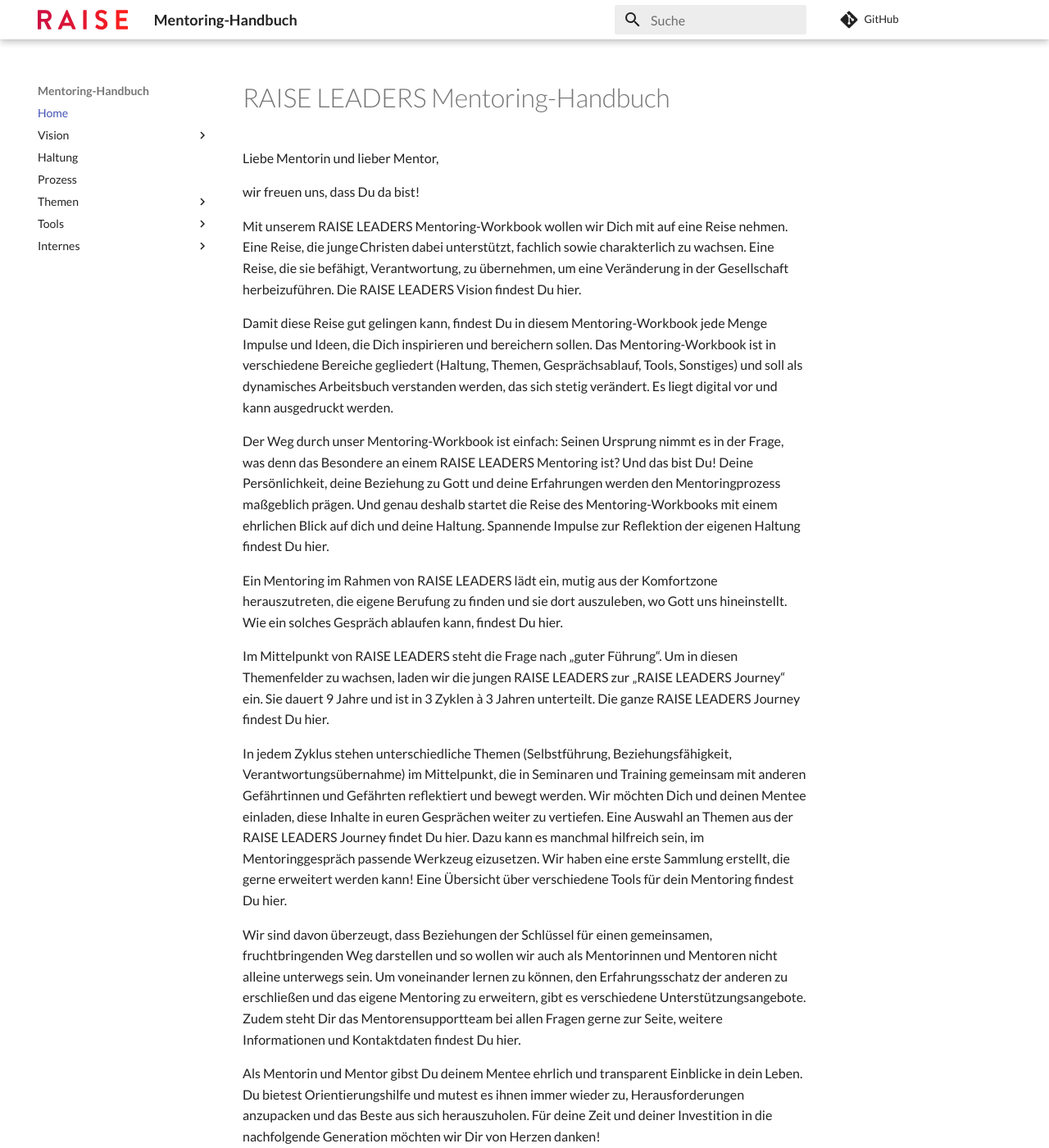
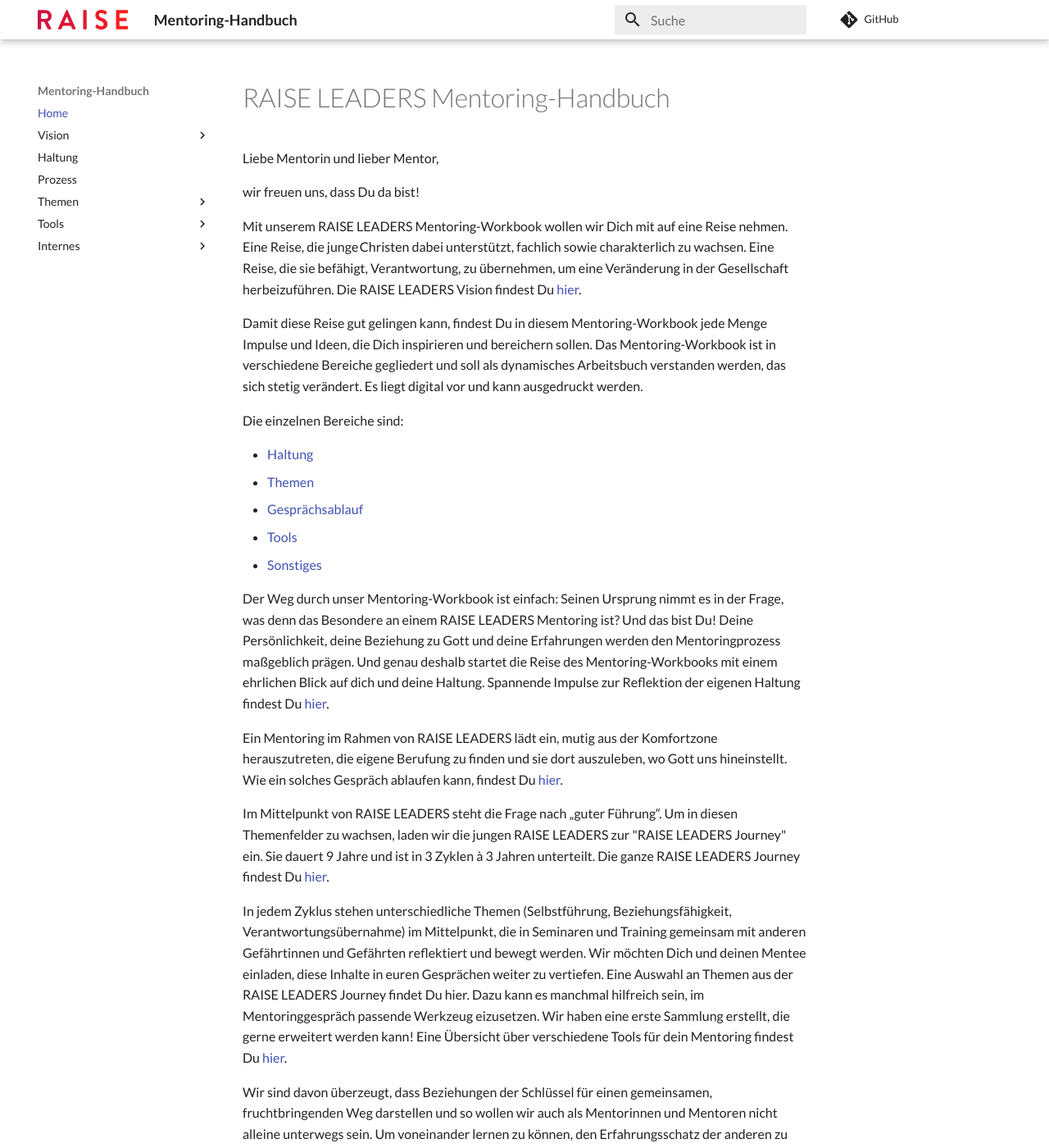
Before and after one commit to chbndrhnns/raise-mentoring-workbook, an MkDocs documentation site: the page built from docs/index.md, in a window 1280 px wide and 1400 px high. Shown: the whole window at 82% size. Built offline with MkDocs 1.6.1 and Material for MkDocs 9.7.7, drawn with Linux system fonts in a browser that asks for light colours; comment, search, counter and statistics services are not loaded; some of the changed text lies outside the part shown.

Commit message:
feat: Add links to introduction

```diff
--- a/docs/index.md
+++ b/docs/index.md
@@ -4,26 +4,35 @@
 
 wir freuen uns, dass Du da bist!
 
-Mit unserem RAISE LEADERS Mentoring-Workbook wollen wir Dich mit auf eine Reise nehmen. Eine Reise, die junge Christen dabei unterstützt, fachlich sowie charakterlich zu wachsen. Eine Reise, die sie befähigt, Verantwortung, zu übernehmen, um eine Veränderung in der Gesellschaft herbeizuführen. Die RAISE LEADERS Vision findest Du hier.
+Mit unserem RAISE LEADERS Mentoring-Workbook wollen wir Dich mit auf eine Reise nehmen. Eine Reise, die junge Christen dabei unterstützt, fachlich sowie charakterlich zu wachsen. Eine Reise, die sie befähigt, Verantwortung, zu übernehmen, um eine Veränderung in der Gesellschaft herbeizuführen. Die RAISE LEADERS Vision findest Du [hier](./vision/index.md).
 
-Damit diese Reise gut gelingen kann, findest Du in diesem Mentoring-Workbook jede Menge Impulse und Ideen, die Dich inspirieren und bereichern sollen. Das Mentoring-Workbook ist in verschiedene Bereiche gegliedert (Haltung, Themen, Gesprächsablauf, Tools, Sonstiges) und soll als dynamisches Arbeitsbuch verstanden werden, das sich stetig verändert. Es liegt digital vor und kann ausgedruckt werden.
+Damit diese Reise gut gelingen kann, findest Du in diesem Mentoring-Workbook jede Menge Impulse und Ideen, die Dich inspirieren und bereichern sollen. Das Mentoring-Workbook ist in verschiedene Bereiche gegliedert und soll als dynamisches Arbeitsbuch verstanden werden, das sich stetig verändert. Es liegt digital vor und kann ausgedruckt werden.
 
-Der Weg durch unser Mentoring-Workbook ist einfach: Seinen Ursprung nimmt es in der Frage, was denn das Besondere an einem RAISE LEADERS Mentoring ist? Und das bist Du! Deine Persönlichkeit, deine Beziehung zu Gott und deine Erfahrungen werden den Mentoringprozess maßgeblich prägen. Und genau deshalb startet die Reise des Mentoring-Workbooks mit einem ehrlichen Blick auf dich und deine Haltung. Spannende Impulse zur Reflektion der eigenen Haltung findest Du hier.
+Die einzelnen Bereiche sind:
 
-Ein Mentoring im Rahmen von RAISE LEADERS lädt ein, mutig aus der Komfortzone herauszutreten, die eigene Berufung zu finden und sie dort auszuleben, wo Gott uns hineinstellt. Wie ein solches Gespräch ablaufen kann, findest Du hier.
+- [Haltung](./haltung/index.md)
+- [Themen](./themen/index.md)
+- [Gesprächsablauf](./themen/mentoring-gespraech.md)
+- [Tools](./tools/index.md)
+- [Sonstiges](./)
 
-Im Mittelpunkt von RAISE LEADERS steht die Frage nach „guter Führung“. Um in diesen Themenfelder zu wachsen, laden wir die jungen RAISE LEADERS zur „RAISE LEADERS Journey“ ein. Sie dauert 9 Jahre und ist in 3 Zyklen à 3 Jahren unterteilt. Die ganze RAISE LEADERS Journey findest Du hier.
+Der Weg durch unser Mentoring-Workbook ist einfach: Seinen Ursprung nimmt es in der Frage, was denn das Besondere an einem RAISE LEADERS Mentoring ist? Und das bist Du! Deine Persönlichkeit, deine Beziehung zu Gott und deine Erfahrungen werden den Mentoringprozess maßgeblich prägen. Und genau deshalb startet die Reise des Mentoring-Workbooks mit einem ehrlichen Blick auf dich und deine Haltung. Spannende Impulse zur Reflektion der eigenen Haltung findest Du [hier](./haltung/index.md).
+
+Ein Mentoring im Rahmen von RAISE LEADERS lädt ein, mutig aus der Komfortzone herauszutreten, die eigene Berufung zu finden und sie dort auszuleben, wo Gott uns hineinstellt. Wie ein solches Gespräch ablaufen kann, findest Du [hier](./themen/mentoring-gespraech.md).
+
+Im Mittelpunkt von RAISE LEADERS steht die Frage nach „guter Führung“. Um in diesen Themenfelder zu wachsen, laden wir die jungen RAISE LEADERS zur "RAISE LEADERS Journey" ein. Sie dauert 9 Jahre und ist in 3 Zyklen à 3 Jahren unterteilt. Die ganze RAISE LEADERS Journey findest Du [hier](./vision/journey.md).
 
 In jedem Zyklus stehen unterschiedliche Themen (Selbstführung, Beziehungsfähigkeit, Verantwortungsübernahme) im Mittelpunkt, die in Seminaren und Training gemeinsam mit anderen Gefährtinnen und Gefährten reflektiert und bewegt werden. Wir möchten Dich und deinen Mentee einladen, diese Inhalte in euren Gesprächen weiter zu vertiefen. Eine Auswahl an Themen aus der RAISE LEADERS Journey findet Du hier.
-Dazu kann es manchmal hilfreich sein, im Mentoringgespräch passende Werkzeug eizusetzen. Wir haben eine erste Sammlung erstellt, die gerne erweitert werden kann! Eine Übersicht über verschiedene Tools für dein Mentoring findest Du hier.
+Dazu kann es manchmal hilfreich sein, im Mentoringgespräch passende Werkzeug eizusetzen. Wir haben eine erste Sammlung erstellt, die gerne erweitert werden kann! Eine Übersicht über verschiedene Tools für dein Mentoring findest Du [hier](./tools/).
 
-Wir sind davon überzeugt, dass Beziehungen der Schlüssel für einen gemeinsamen, fruchtbringenden Weg darstellen und so wollen wir auch als Mentorinnen und Mentoren nicht alleine unterwegs sein. Um voneinander lernen zu können, den Erfahrungsschatz der anderen zu erschließen und das eigene Mentoring zu erweitern, gibt es verschiedene Unterstützungsangebote. Zudem steht Dir das Mentorensupportteam bei allen Fragen gerne zur Seite, weitere Informationen und Kontaktdaten findest Du hier.
+Wir sind davon überzeugt, dass Beziehungen der Schlüssel für einen gemeinsamen, fruchtbringenden Weg darstellen und so wollen wir auch als Mentorinnen und Mentoren nicht alleine unterwegs sein. Um voneinander lernen zu können, den Erfahrungsschatz der anderen zu erschließen und das eigene Mentoring zu erweitern, gibt es verschiedene Unterstützungsangebote. Zudem steht Dir das Mentorensupportteam bei allen Fragen gerne zur Seite, weitere Informationen und Kontaktdaten findest Du [hier](./).
 
 Als Mentorin und Mentor gibst Du deinem Mentee ehrlich und transparent Einblicke in dein Leben. Du bietest Orientierungshilfe und mutest es ihnen immer wieder zu, Herausforderungen anzupacken und das Beste aus sich herauszuholen. Für deine Zeit und deiner Investition in die nachfolgende Generation möchten wir Dir von Herzen danken!
 
 Schlussendlich ist es unser Gebet, dass junge Christinnen und Christen durch die Mentorenbeziehung zu Leuchtpunkten werden, die ihre Umgebung erhellen und wiederum neue Lichter entzünden.
 
-!!! bisheriger Text
+!!! Hinweis
+    bisheriger Text:
 
     Die Inhalte auf dieser Website unterstützen Mentoren im Mentoring-Prozess.
 
```
